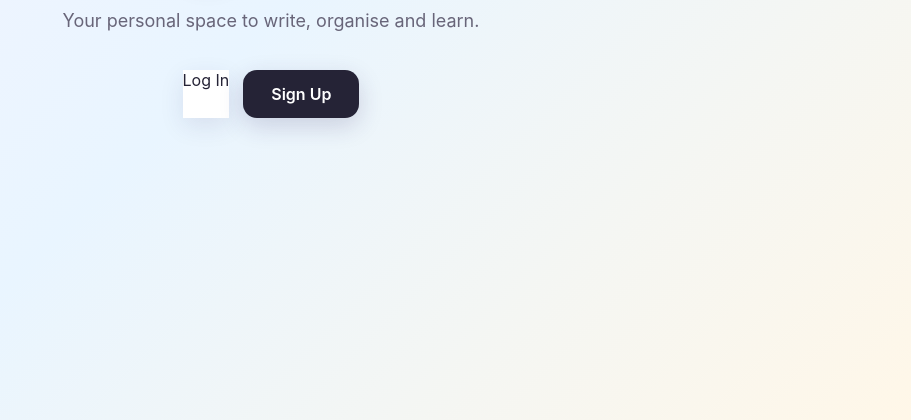
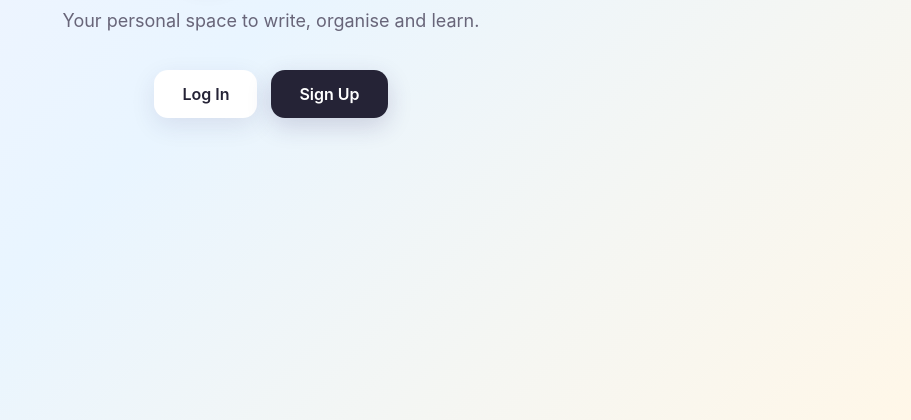
Before and after one commit to amjadgannass-art/noto, a website: page index.html in a window 1280 px wide. Shown: the part 380-800 px from the top of the page, without its empty margins (369-1280 px from the left). Drawn offline with Linux system fonts and the light colour scheme.

Commit message:
Add .login class to button styles

```diff
--- a/index.html
+++ b/index.html
@@ -65,7 +65,7 @@ p {
   gap: 14px;
 }
 
-button, .signup {
+button, .signup, .login {
   border: none;
   padding: 14px 28px;
   border-radius: 14px;
```
